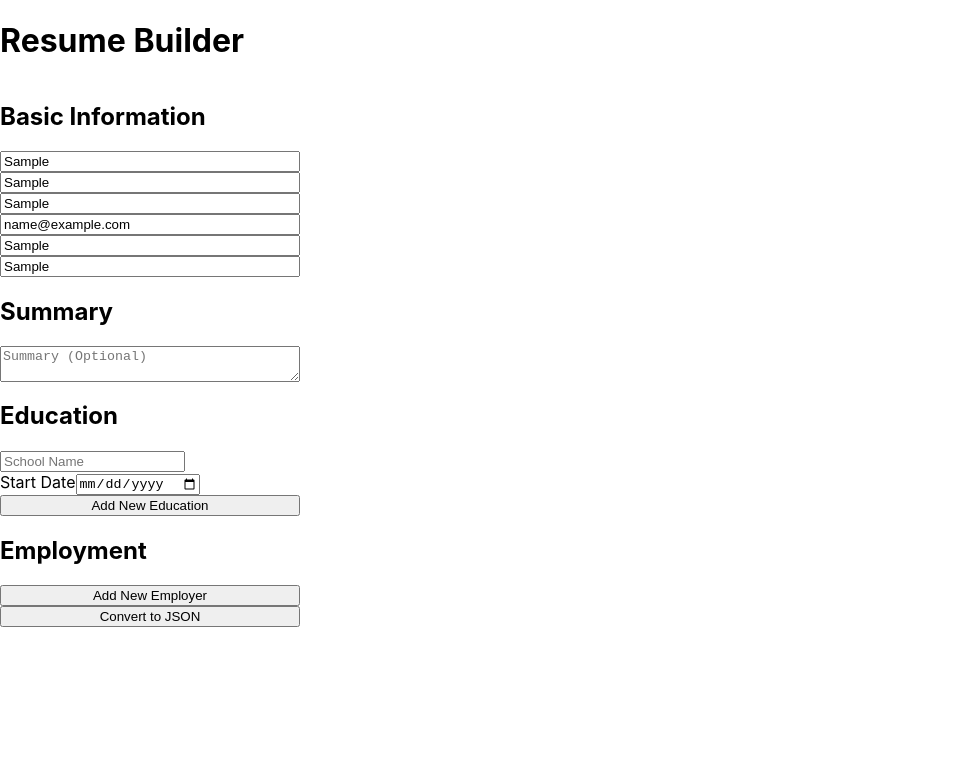
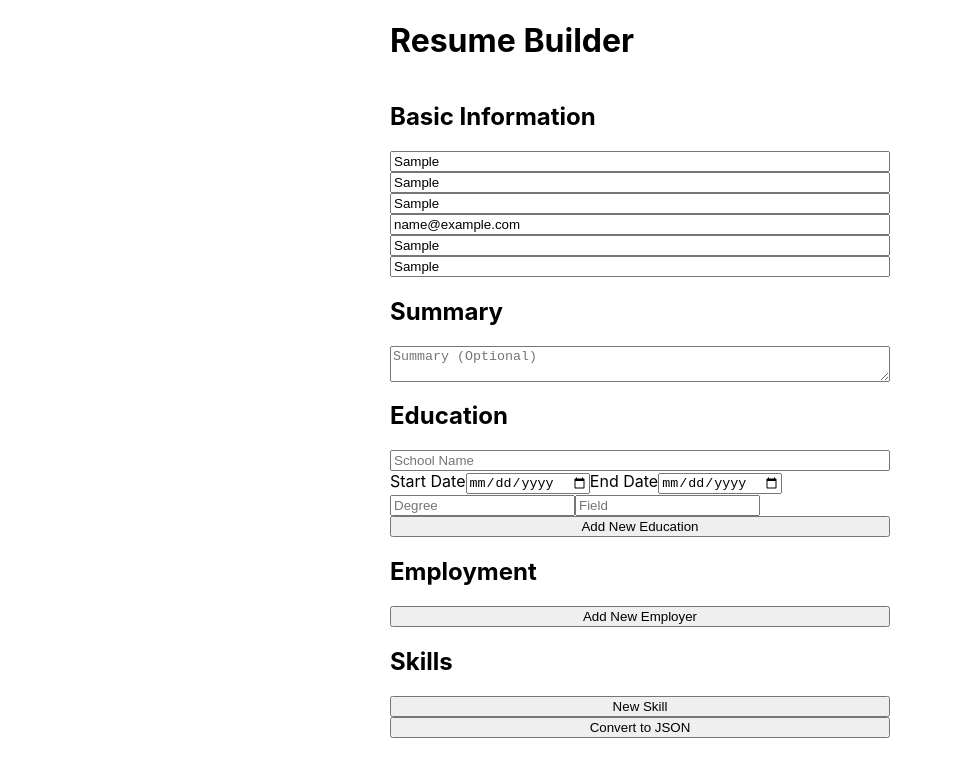
Before and after one commit to MintbeanHackathons/2020-03-21-ResumeBuilder, a React (Create React App) app: page / in a window 1280 px wide. Both pictures are taken after typing "Sample", "Sample", "Sample", "name@example.com", "Sample", "Sample" into the empty fields and a click on the button "Add New Education". Shown: the top 776 px of the page, without its empty margins (0-953 px from the left). Built offline with nearby package versions, Linux system fonts and the light colour scheme.

Commit message:
unfinished json conversion

```diff
--- a/src/App.js
+++ b/src/App.js
@@ -1,4 +1,5 @@
 import React, { Component } from 'react';
+import nanoid from 'nanoid';
 import './App.scss';
 
 export default class App extends Component {
@@ -40,6 +41,7 @@ export default class App extends Component {
     const entryArray = this.state.data[event.target.value].slice()
     if (event.target.value === "education") {
       entryArray.push({
+        key: nanoid(),
         institution: null,
         area: null,
         studyType: null,
@@ -47,6 +49,22 @@ export default class App extends Component {
         endDate: null,
         gpa: null,
         courses: []
+      })
+    } else if (event.target.value === "work") {
+      entryArray.push({
+        key: nanoid(),
+        company: null,
+        position: null,
+        website: null,
+        startDate: null,
+        endDate: null,
+        summary: null,
+        highlights: []
+      })
+    } else if (event.target.value === "skills") {
+      entryArray.push({
+        key: nanoid(),
+        name: null
       })
     }
 
@@ -62,19 +80,36 @@ export default class App extends Component {
   // event handler to retrieve form data
   formHandler = (event) => {
     event.preventDefault()
-    console.log(event.target.name)
-    // if (event.target.name === "education") {
-    //   console.log("edd")
-    // }
+    console.log(event.target)
+    const newState = {
+      ...this.state,
+      data: {
+        ...this.state.data,
+        basics: {
+          name: event.target['first-name'] + " " + event.target['last-name'],
+          label: event.target['occupation'],
+          email: event.target['email'],
+          phone: event.target['phone'],
+          summary: event.target['summary'],
+        },
+        work: [],
+        volunteer: [],
+        education: [],
+        awards: [],
+        publications: [],
+        skills: [],
+        languages: [],
+        interests: [],
+        references: []
+      }
+    }
   }
 
   render() {
     return (
       <div className="main">
         <h1 className="main__title">Resume Builder</h1>
-
         <form className="form" id="form" onSubmit={this.formHandler}>
-
           <h2 className="form__subheader">Basic Information</h2>
           <input className="form__input" type="text" name="first-name" placeholder="First Name" />
           <input className="form__input" type="text" name="last-name" placeholder="Last Name" />
@@ -84,16 +119,22 @@ export default class App extends Component {
           <input className="form__input" type="text" name="website" placeholder="Website (Optional)" />
 
           <h2 className="form__subheader">Summary</h2>
-          <textarea className="form__input" type="text" name="website" placeholder="Summary (Optional)" />
+          <textarea className="form__input" type="text" name="summary" placeholder="Summary (Optional)" />
 
           <h2 className="form__subheader">Education</h2>
           {this.state.data.education.map(item => {
             return (
-              <div className="form__education" key={this.state.data.education.length}>
-                <input className="form__input" type="text" name="schoolName" placeholder="School Name" />
+              <div className="form__education" key={item.key}>
+                <input className="form__input" type="text" name="institution" placeholder="School Name" />
                 <div className="form__education-dates">
-                  <label className="form__education-start" htmlFor="schoolStart">Start Date</label>
-                  <input className="form__input" type="date" name="schoolStart" />
+                  <label className="form__education-start" htmlFor="startDate">Start Date</label>
+                  <input className="form__input" type="date" name="startDate" />
+                  <label className="form__education-start" htmlFor="endDate">End Date</label>
+                  <input className="form__input" type="date" name="endDate" />
+                </div>
+                <div className="form__education-info">
+                  <input className="form__input" type="text" name="studyType" placeholder="Degree" />
+                  <input className="form__input" type="text" name="area" placeholder="Field" />
                 </div>
               </div>
             )
@@ -101,11 +142,35 @@ export default class App extends Component {
           <button className="form__add-new" type="button" name="addNew" value="education" onClick={this.addNew}>Add New Education</button>
 
           <h2 className="form__subheader">Employment</h2>
+          {this.state.data.work.map(item => {
+            return (
+              <div className="form__work" key={item.key}>
+                <input className="form__input" type="text" name="company" placeholder="Employer Name" />
+                <input className="form__input" type="text" name="position" placeholder="Title/Postion" />
+                <div className="form__work-date">
+                  <label className="form__education-start" htmlFor="startDate">Start Date</label>
+                  <input className="form__input" type="date" name="startDate" />
+                  <label className="form__education-start" htmlFor="endDate">End Date</label>
+                  <input className="form__input" type="date" name="endDate" />
+                </div>
+                <textarea className="form__input" type="text" name="summary" placeholder="Description" />
+              </div>
+            )
+          })}
           <button className="form__add-new" type="button" name="addNew" value="work" onClick={this.addNew}>Add New Employer</button>
+
+          <h2 className="form__subheader">Skills</h2>
+          {this.state.data.skills.map(item => {
+            return (
+              <div className="form__skills" key={item.key}>
+                <input className="form__input" type="text" name="name" placeholder="Skill" />
+              </div>
+            )
+          })}
+          <button className="form__add-new" type="button" name="addNew" value="skills" onClick={this.addNew}>New Skill</button>
 
           <button className="form__button" name="submit">Convert to JSON</button>
         </form>
-
       </div>
     );
   }
--- a/src/App.scss
+++ b/src/App.scss
@@ -1,11 +1,15 @@
-.main {
-}
-
 .form {
   display: flex;
   flex-direction: column;
-  width: 300px;
+  width: 500px;
 
-  &__input {
+  &__education {
+    display: flex;
+    flex-direction: column;
+  }
+
+  &__work {
+    display: flex;
+    flex-direction: column;
   }
 }
--- a/src/index.scss
+++ b/src/index.scss
@@ -7,6 +7,9 @@ body {
   -moz-osx-font-smoothing: grayscale;
 
   box-sizing: border-box;
+
+  display: flex;
+  justify-content: center;
 }
 
 code {
```
